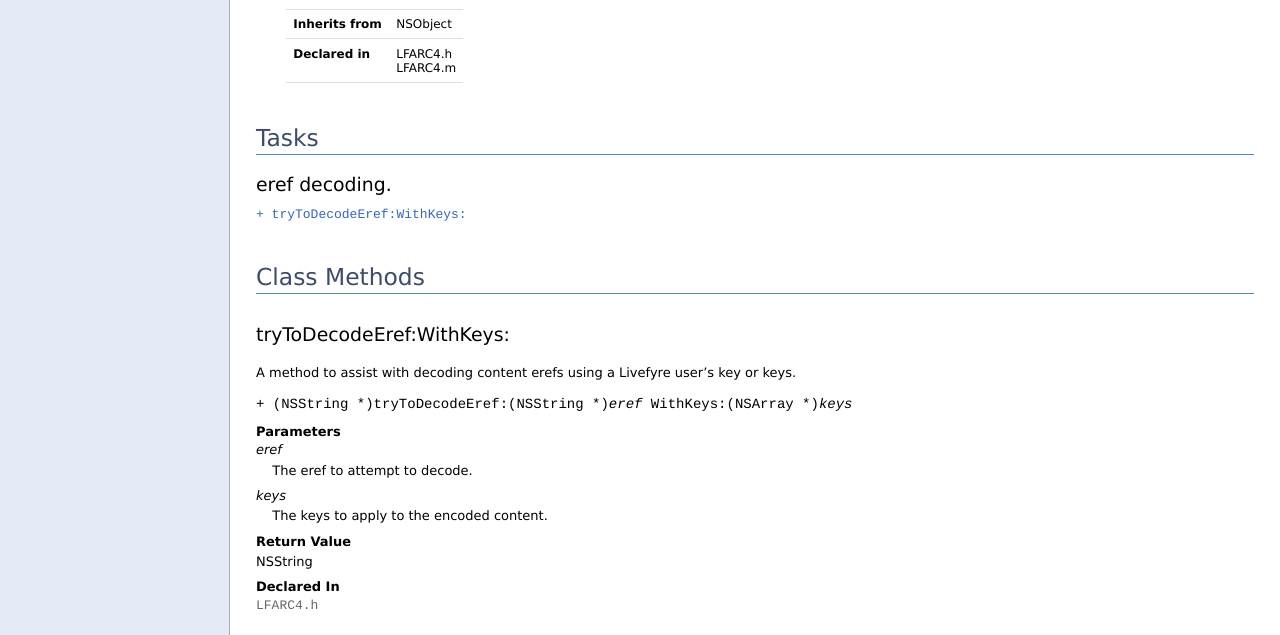
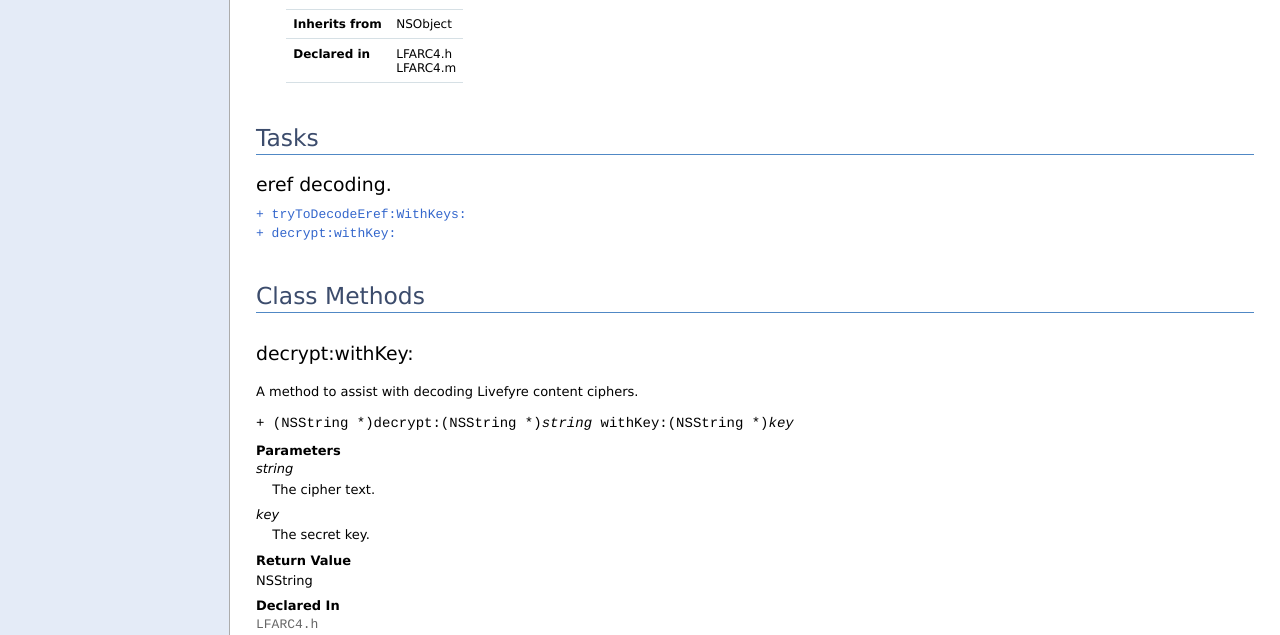
Before and after one commit to timeoutdigital/StreamHub-iOS-SDK, a plain HTML site: page Classes/LFARC4.html in a window 1280 px wide. Shown: the part 165-800 px from the top of the page. Drawn offline with Linux system fonts and the light colour scheme.

Commit message:
regen docs after edits

```diff
--- a/Classes/LFARC4.html
+++ b/Classes/LFARC4.html
@@ -40,6 +40,8 @@
 
 	<option value="class_methods">Class Methods</option>
 
+	<option value="//api/name/decrypt:withKey:">&nbsp;&nbsp;&nbsp;&nbsp;+ decrypt:withKey:</option>
+
 	<option value="//api/name/tryToDecodeEref:WithKeys:">&nbsp;&nbsp;&nbsp;&nbsp;+ tryToDecodeEref:WithKeys:</option>
 
 
@@ -69,6 +71,8 @@
 
 
 <li role="treeitem" class="children"><span class="disclosure"></span><span class="sectionName"><a href="#class_methods">Class Methods</a></span><ul>
+
+	<li><span class="nodisclosure"></span><span class="sectionName"><a href="#//api/name/decrypt:withKey:">decrypt:withKey:</a></span></li>
 
 	<li><span class="nodisclosure"></span><span class="sectionName"><a href="#//api/name/tryToDecodeEref:WithKeys:">tryToDecodeEref:WithKeys:</a></span></li>
 
@@ -126,6 +130,13 @@
 	</span>
 
 
+</li><li>
+	<span class="tooltip">
+		<code><a href="#//api/name/decrypt:withKey:">+&nbsp;decrypt:withKey:</a></code>
+		<span class="tooltip"><p>A method to assist with decoding Livefyre content ciphers.</p></span>
+	</span>
+
+
 </li>
 						</ul>
 
@@ -140,6 +151,62 @@
 					<div class="section section-methods">
 						<a title="Class Methods" name="class_methods"></a>
 						<h2 class="subtitle subtitle-methods">Class Methods</h2>
+
+						<div class="section-method">
+	<a name="//api/name/decrypt:withKey:" title="decrypt:withKey:"></a>
+	<h3 class="subsubtitle method-title">decrypt:withKey:</h3>
+
+
+
+	<div class="method-subsection brief-description">
+		<p>A method to assist with decoding Livefyre content ciphers.</p>
+	</div>
+
+
+
+	<div class="method-subsection method-declaration"><code>+ (NSString *)decrypt:(NSString *)<em>string</em> withKey:(NSString *)<em>key</em></code></div>
+
+
+
+	<div class="method-subsection arguments-section parameters">
+		<h4 class="method-subtitle parameter-title">Parameters</h4>
+
+		<dl class="argument-def parameter-def">
+			<dt><em>string</em></dt>
+			<dd><p>The cipher text.</p></dd>
+		</dl>
+
+		<dl class="argument-def parameter-def">
+			<dt><em>key</em></dt>
+			<dd><p>The secret key.</p></dd>
+		</dl>
+
+	</div>
+
+
+
+	<div class="method-subsection return">
+		<h4 class="method-subtitle parameter-title">Return Value</h4>
+		<p>NSString</p>
+	</div>
+
+
+
+
+
+
+
+
+
+
+
+	<div class="method-subsection declared-in-section">
+		<h4 class="method-subtitle">Declared In</h4>
+		<code class="declared-in-ref">LFARC4.h</code><br />
+	</div>
+
+
+</div>
 
 						<div class="section-method">
 	<a name="//api/name/tryToDecodeEref:WithKeys:" title="tryToDecodeEref:WithKeys:"></a>
@@ -212,7 +279,7 @@
 				<div id="footer">
 					<hr />
 					<div class="footer-copyright">
-						<p><span class="copyright">&copy; 2013 Livefyre, Inc. All rights reserved. (Last updated: 2013-01-23)</span><br />
+						<p><span class="copyright">&copy; 2013 Livefyre, Inc. All rights reserved. (Last updated: 2013-01-24)</span><br />
 
 						<span class="generator">Generated by <a href="http://appledoc.gentlebytes.com">appledoc 2.1 (build 858)</a>.</span></p>
 
```
Also changed, not shown: Classes/LFAdminClient.html (+1 -1 lines), Classes/LFBootstrapClient.html (+7 -1 lines), Classes/LFPublicAPIClient.html (+1 -1 lines), Classes/LFStreamClient.html (+66 -3 lines), Classes/LFWriteClient.html (+1 -1 lines), hierarchy.html (+1 -1 lines), index.html (+1 -1 lines).
